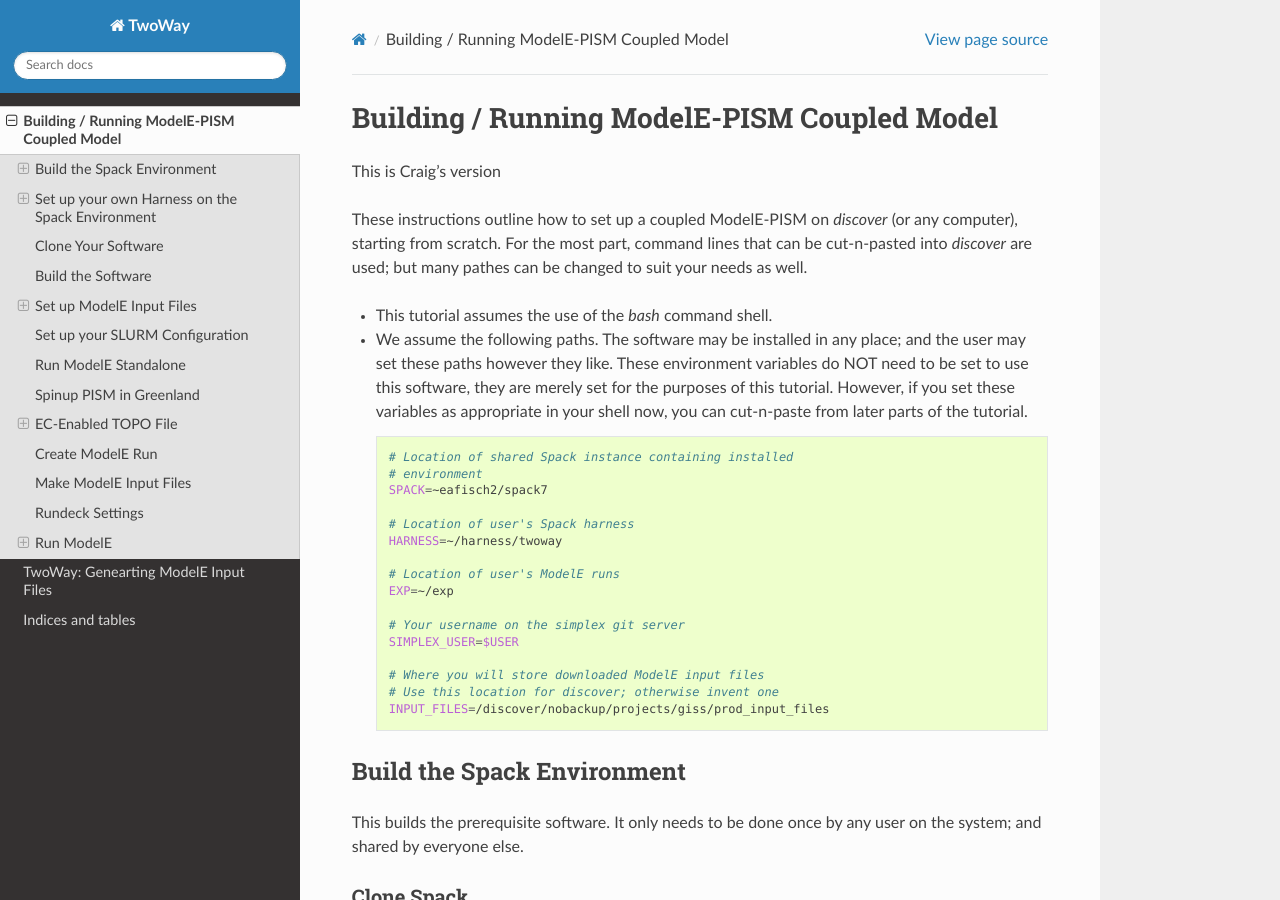
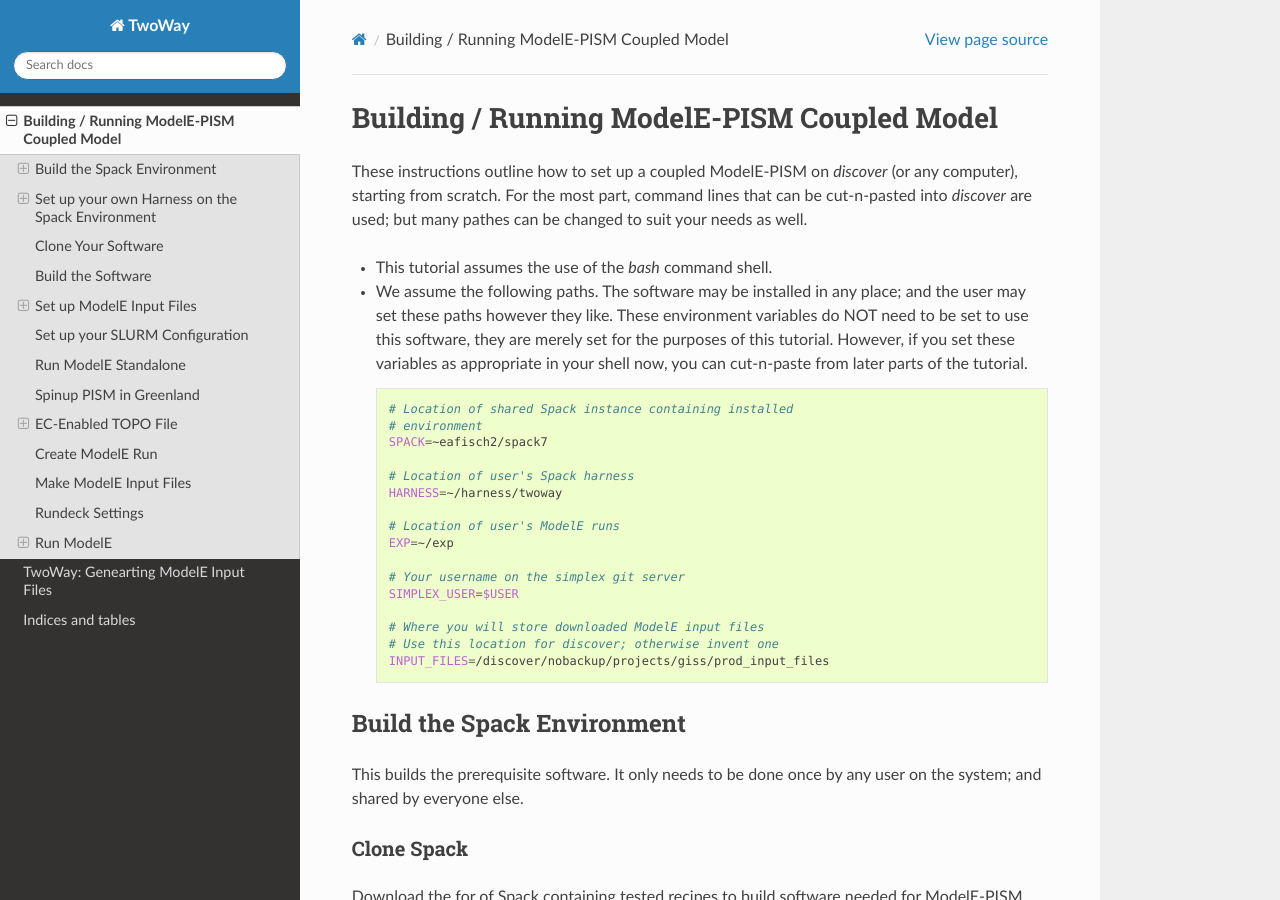
Before and after one commit to NASA-GISS/twoway, a Sphinx documentation site: the page built from sphinx/source/buildingrunning.rst, in a window 1280 px wide and 900 px high. Built offline with Sphinx 7.4.7 and the Read the Docs theme 2.0.0, drawn with Linux system fonts in a browser that asks for light colours.

Commit message:
Craig made changes

```diff
--- a/sphinx/source/buildingrunning.rst
+++ b/sphinx/source/buildingrunning.rst
@@ -2,8 +2,6 @@
 
 Building / Running ModelE-PISM Coupled Model
 ============================================
-
-This is Craig's version
 
 These instructions outline how to set up a coupled ModelE-PISM on
 *discover* (or any computer), starting from scratch.  For the most
```
